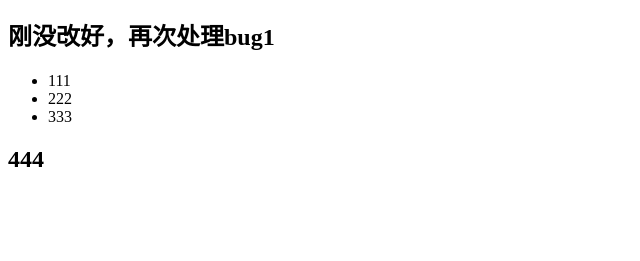
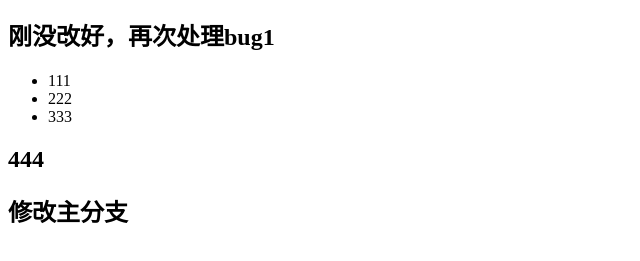
Before and after one commit to too-two/git_demo, a plain HTML site: page index.html in a window 1280 px wide. Shown: the part 127-388 px from the top of the page, without its empty margins (0-640 px from the left). Drawn offline with Linux system fonts and the light colour scheme.

Commit message:
修改主分支

```diff
--- a/index.html
+++ b/index.html
@@ -18,6 +18,7 @@
         <li>333</li>
     </ul>
     <h2>444</h2>
+    <h2>修改主分支</h2>
 </body>
 
 </html>
```
